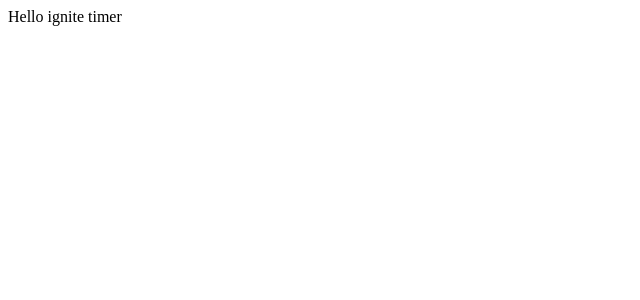
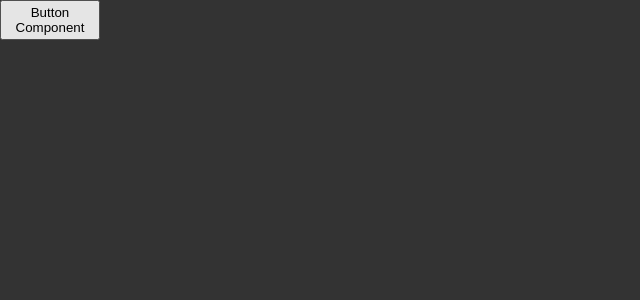
Before and after one commit to thyago608/ignite-timer, a React (Vite) app: page / in a window 1280 px wide. Shown: the top 300 px of the page, without its empty margins (0-640 px from the left). Built offline with nearby package versions, Linux system fonts and the light colour scheme.

Commit message:
Added type Styled-components

```diff
--- a/package.json
+++ b/package.json
@@ -10,11 +10,14 @@
   },
   "dependencies": {
     "react": "^18.2.0",
-    "react-dom": "^18.2.0"
+    "react-dom": "^18.2.0",
+    "styled-components": "^5.3.6",
+    "vite-tsconfig-paths": "^3.5.2"
   },
   "devDependencies": {
     "@types/react": "^18.0.22",
     "@types/react-dom": "^18.0.7",
+    "@types/styled-components": "^5.1.26",
     "@vitejs/plugin-react": "^2.2.0",
     "typescript": "^4.6.4",
     "vite": "^3.2.0"
--- a/src/App.tsx
+++ b/src/App.tsx
@@ -1,3 +1,13 @@
+import { ThemeProvider } from "styled-components";
+import { Button } from "components/Button";
+import { defaultTheme } from "styles/themes/default";
+import { GlobalStyle } from "styles/global";
+
 export function App() {
-  return <div>Hello ignite timer</div>;
+  return (
+    <ThemeProvider theme={defaultTheme}>
+      <Button />
+      <GlobalStyle />
+    </ThemeProvider>
+  );
 }
--- /dev/null
+++ b/src/components/Button/index.tsx
@@ -0,0 +1,14 @@
+import { ButtonHTMLAttributes } from "react";
+import { ButtonContainer, ButtonVariant } from "./styles";
+
+interface ButtonProps extends ButtonHTMLAttributes<HTMLButtonElement> {
+  variant?: ButtonVariant;
+}
+
+export function Button({ variant = "primary", ...rest }: ButtonProps) {
+  return (
+    <ButtonContainer variant={variant} {...rest}>
+      Button Component
+    </ButtonContainer>
+  );
+}
--- /dev/null
+++ b/src/components/Button/styles.ts
@@ -0,0 +1,12 @@
+import styled, { css } from "styled-components";
+
+export type ButtonVariant = "primary" | "secondary" | "danger" | "success";
+
+interface ButtonContainerProps {
+  variant: ButtonVariant;
+}
+
+export const ButtonContainer = styled.button<ButtonContainerProps>`
+  width: 100px;
+  height: 40px;
+`;
--- /dev/null
+++ b/src/styles/global.ts
@@ -0,0 +1,22 @@
+import { createGlobalStyle } from "styled-components";
+
+export const GlobalStyle = createGlobalStyle`
+    *{
+        margin: 0;
+        padding: 0;
+        box-sizing: border-box;
+    }
+
+    body{
+        background: #333;
+        color: #fff;
+    }
+
+    button{
+        cursor: pointer;
+    }
+
+    a{
+        text-decoration: none;
+    }
+`;
--- /dev/null
+++ b/src/styles/themes/default.ts
@@ -0,0 +1,21 @@
+export const defaultTheme = {
+  white: "#FFF",
+
+  "gray-100": "#E1E1E6",
+  "gray-300": "#C4C4CC",
+  "gray-400": "#8D8D99",
+  "gray-500": "#7C7C8A",
+  "gray-600": "#323238",
+  "gray-700": "#29292E",
+  "gray-800": "#202024",
+  "gray-900": "#121214",
+
+  "green-300": "#00B37E",
+  "green-500": "#00875F",
+  "green-700": "#015F43",
+
+  "red-500": "#AB222E",
+  "red-700": "#7A1921",
+
+  "yellow-500": "#FBA94C",
+};
--- a/tsconfig.json
+++ b/tsconfig.json
@@ -1,6 +1,7 @@
 {
   "compilerOptions": {
     "target": "ESNext",
+    "baseUrl": "src",
     "useDefineForClassFields": true,
     "lib": ["DOM", "DOM.Iterable", "ESNext"],
     "allowJs": false,
--- a/vite.config.ts
+++ b/vite.config.ts
@@ -1,7 +1,8 @@
-import { defineConfig } from 'vite'
-import react from '@vitejs/plugin-react'
+import { defineConfig } from "vite";
+import react from "@vitejs/plugin-react";
+import tsConfigPaths from "vite-tsconfig-paths";
 
 // https://vitejs.dev/config/
 export default defineConfig({
-  plugins: [react()]
-})
+  plugins: [react(), tsConfigPaths()],
+});
```
Also changed, not shown: src/@types/styled.d.ts (added, +8 -0 lines), 1 other file (tests, documents, lock files or other folders).
